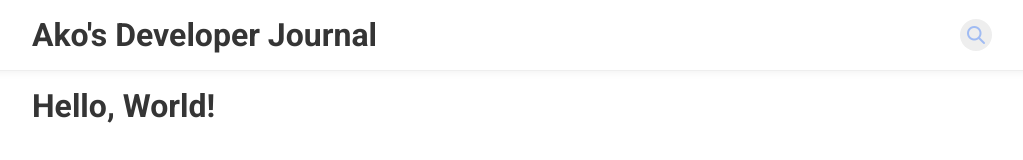
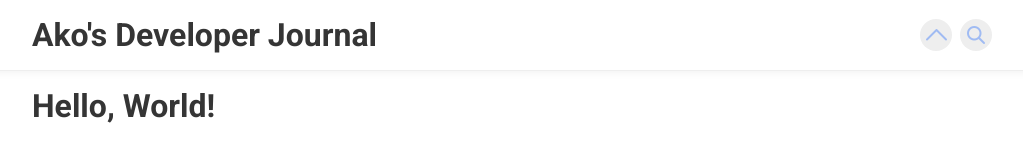
Before and after one commit to kaganAhmetOkan/akos-devjou, a Next.js app: page / in a window 1280 px wide. Shown: the top 160 px of the page, without its empty margins (128-1151 px from the left). Built offline with nearby package versions, Linux system fonts and the light colour scheme.

Commit message:
Create ToggleHeader

```diff
--- a/components/Header/Header.module.scss
+++ b/components/Header/Header.module.scss
@@ -8,6 +8,21 @@
   z-index: 999;
   position: sticky;
   top: 0;
+  transition: transform 250ms, margin-bottom 250ms;
+}
+
+.buttons {
+  display: flex;
+  gap: 0.5rem;
+}
+
+.main[data-visible=false] {
+  transform: translateY(-90%);
+  margin-bottom: -64px;
+}
+
+.main[data-visible=false]:hover {
+  transform: translateY(-10%);
 }
 
 @media (prefers-color-scheme: light) {
--- a/components/Header/Header.tsx
+++ b/components/Header/Header.tsx
@@ -1,16 +1,21 @@
+"use client";
 import style from "./Header.module.scss";
 import Link from "next/link";
+import ToggleHeader from "../ToggleHeader/ToggleHeader";
 import SearchBar from "../SearchBar/SearchBar";
+import { usePersistingState } from "@/hooks/usePersistingState";
 
 export default function Header() {
   const title = `Ako's Developer Journal`
+  const [headerVisible, setHeaderVisible] = usePersistingState("headerVisible", true);
 
   return (
-    <header className={style.main}>
+    <header className={style.main} data-visible={headerVisible}>
       <Link href={"/"}>
         <h1>{title}</h1>
       </Link>
       <div className={style.buttons}>
+        <ToggleHeader visible={headerVisible} setVisible={setHeaderVisible} />
         <SearchBar />
       </div>
     </header>
--- /dev/null
+++ b/components/ToggleHeader/ToggleHeader.module.scss
@@ -0,0 +1,3 @@
+.main {
+  display: flex;
+}
--- /dev/null
+++ b/components/ToggleHeader/ToggleHeader.tsx
@@ -0,0 +1,30 @@
+"use client";
+import style from "./ToggleHeader.module.scss";
+import { Dispatch, SetStateAction } from "react";
+import Image from "next/image";
+import { useColorScheme } from "@/hooks/useMediaQuery";
+
+export default function ToggleHeader(
+  { visible, setVisible }: Readonly<{ visible: boolean; setVisible: Dispatch<SetStateAction<boolean>> }>
+) {
+  const { isLight } = useColorScheme();
+  const iconTheme = isLight ? "light" : "dark";
+  const iconName = visible ? "up" : "down";
+  const iconSrc = `/icons/${iconName}_${iconTheme}.png`;
+  const iconSize = 24;
+
+  function toggleVisible() {
+    setVisible(!visible);
+  };
+
+  return (
+    <button className={style.main} data-type="icon" onClick={toggleVisible}>
+      <Image
+        src={iconSrc}
+        alt="header toggle"
+        width={iconSize}
+        height={iconSize}
+      />
+    </button>
+  );
+};
--- a/package.json
+++ b/package.json
@@ -1,6 +1,6 @@
 {
   "name": "akos-devjou",
-  "version": "0.4.1",
+  "version": "0.5.0",
   "description": "Source code of my personal blog website, Ako's Developer Journal.",
   "repository": "https://github.com/kaganAhmetOkan/akos-devjou",
   "author": "Kağan Ahmet Okan <okaganahmet@gmail.com>",
```
